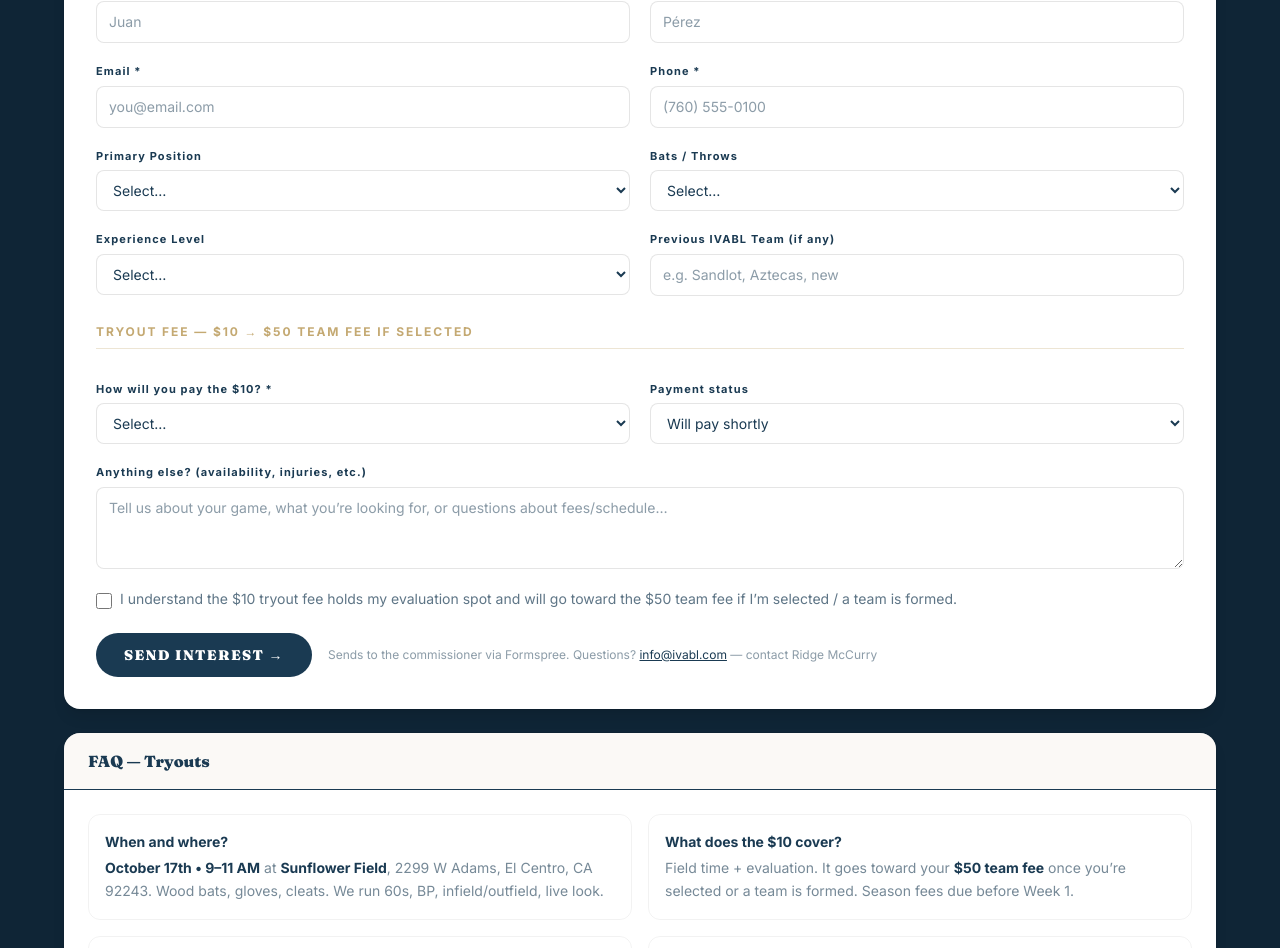
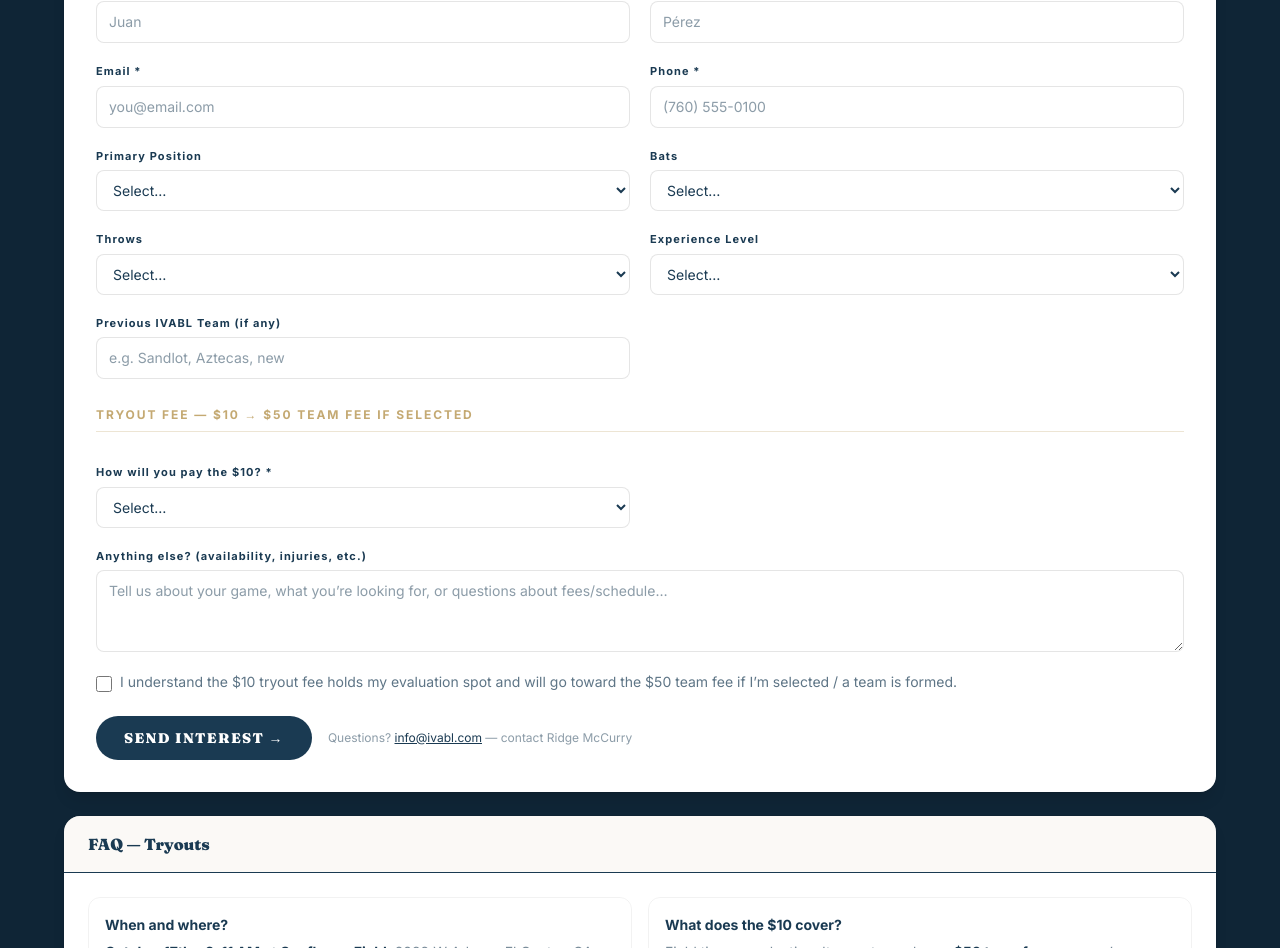
Before and after one commit to morenoadan22/ivabl, a React (Vite) app: page /tryouts in a window 1280 px wide. Shown: the part 1862-2810 px from the top of the page. Built offline with nearby package versions, Linux system fonts and the light colour scheme.

Commit message:
update tryout form

```diff
--- a/src/pages/Tryouts.jsx
+++ b/src/pages/Tryouts.jsx
@@ -225,10 +225,17 @@ export default function Tryouts() {
               </select>
             </label>
             <label className="flex flex-col gap-1.5">
-              <span className="text-[11px] font-bold tracking-widest text-navy">Bats / Throws</span>
-              <select name="bats_throws" defaultValue="" className="rounded-lg border border-black/10 bg-white px-3 py-2.5 text-sm outline-none focus:border-gold">
+              <span className="text-[11px] font-bold tracking-widest text-navy">Bats</span>
+              <select name="bats" defaultValue="" className="rounded-lg border border-black/10 bg-white px-3 py-2.5 text-sm outline-none focus:border-gold">
                 <option value="">Select…</option>
-                <option>R/R</option><option>L/L</option><option>R/L</option><option>L/R</option><option>Switch</option>
+                <option>R</option><option>L</option><option>Switch</option>
+              </select>
+            </label>
+            <label className="flex flex-col gap-1.5">
+              <span className="text-[11px] font-bold tracking-widest text-navy">Throws</span>
+              <select name="throws" defaultValue="" className="rounded-lg border border-black/10 bg-white px-3 py-2.5 text-sm outline-none focus:border-gold">
+                <option value="">Select…</option>
+                <option>R</option><option>L</option>
               </select>
             </label>
 
@@ -261,15 +268,6 @@ export default function Tryouts() {
                 <option>Need help / other</option>
               </select>
             </label>
-            <label className="flex flex-col gap-1.5">
-              <span className="text-[11px] font-bold tracking-widest text-navy">Payment status</span>
-              <select name="payment_status" defaultValue="Will pay shortly" className="rounded-lg border border-black/10 bg-white px-3 py-2.5 text-sm outline-none focus:border-gold">
-                <option>Already paid</option>
-                <option>Will pay shortly</option>
-                <option>Paying cash at tryouts</option>
-              </select>
-            </label>
-
             <label className="sm:col-span-2 flex flex-col gap-1.5">
               <span className="text-[11px] font-bold tracking-widest text-navy">Anything else? (availability, injuries, etc.)</span>
               <textarea name="message" rows={3} placeholder="Tell us about your game, what you’re looking for, or questions about fees/schedule…" className="rounded-lg border border-black/10 bg-white px-3 py-2.5 text-sm outline-none focus:border-gold resize-y" />
@@ -285,7 +283,7 @@ export default function Tryouts() {
             <button type="submit" className="px-7 py-3 rounded-full bg-navy text-white font-display font-black tracking-widest text-sm hover:bg-navy-deep transition">
               SEND INTEREST →
             </button>
-            <span className="text-xs text-navy/50">Sends to the commissioner via Formspree. Questions? <a href={`mailto:${contactEmail}`} className="underline text-navy hover:text-brick">{contactEmail}</a> — contact {contactName}</span>
+            <span className="text-xs text-navy/50">Questions? <a href={`mailto:${contactEmail}`} className="underline text-navy hover:text-brick">{contactEmail}</a> — contact {contactName}</span>
           </div>
 
           {paymentPref.includes("Cash at") && (
```
